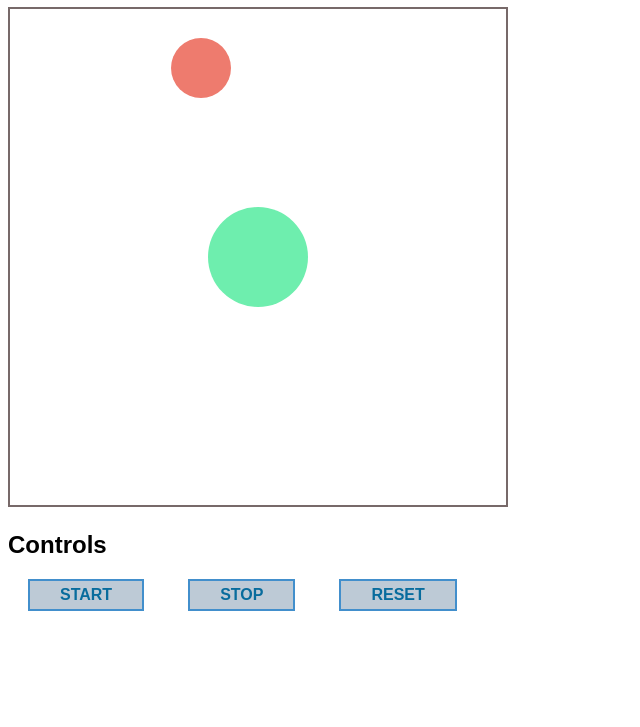
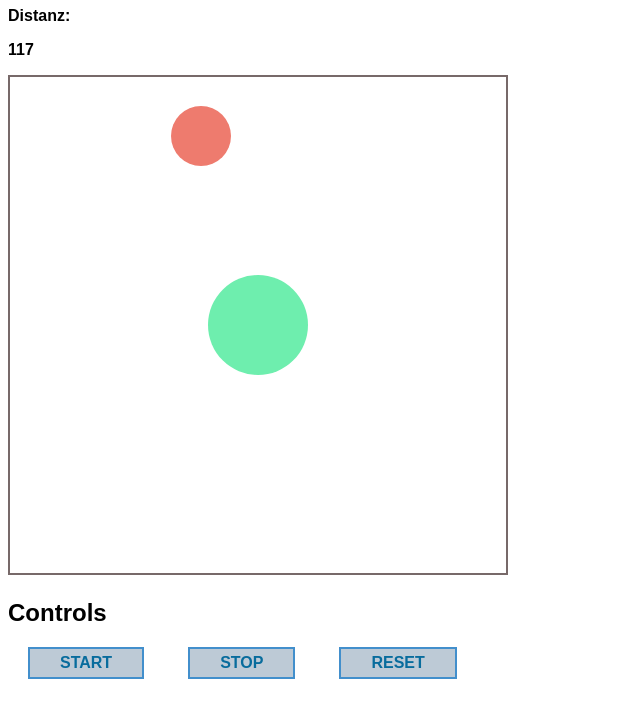
Before and after one commit to smuefsmuef/vektorBall, a plain HTML site: page index.html in a window 1280 px wide. Shown: the part 73-800 px from the top of the page, without its empty margins (0-640 px from the left). Drawn offline with Linux system fonts and the light colour scheme.

Commit message:
aufgabe c, in arbeit

```diff
--- a/ball.js
+++ b/ball.js
@@ -38,11 +38,20 @@ var dy = 1;
 var newX;
 var newY;
 
+// Norm = Distanz zwischen Mitte Punkt 1 und 2
+var normVectorPK;
+
+document.getElementById("distanz").innerText = calculateNorm(x, y, xKreisMitte, yKreisMitte) - r - rKreis; // init 117
+
+
+// test
+
 
 function startAnimation() {
   if (timerFunction == null) {
     timerFunction = setInterval(animate, 20);
   }
+
 }
 
 function stopAnimation() {
@@ -71,7 +80,6 @@ function resetCircle() {
 function resetPoint() {
 //Aufgabe b)
   // Norm Mittelpunkt zu Mittelpunkt muss grösser als Radius plus Radius sein.
-
   var nextX = Math.round(Math.random() * (500 - 2 - 2 * r) + r);
   var nextY = Math.round(Math.random() * (500 - 2 - 2 * r) + r);
   var xKomponenteVektorMM = (nextX - xKreisMitte);
@@ -119,6 +127,9 @@ function animate() {
   // set new point 1 (point 3 becomes point 1)
   punkt.setAttribute("cx", newX);
   punkt.setAttribute("cy", newY);
+
+  //c)
+  document.getElementById("distanz").innerText = calculateNorm(newX, newY, xKreisMitte, yKreisMitte) - r - rKreis;
 }
 
 //Aufgabe a)
@@ -133,10 +144,17 @@ function reflectPointOnCirlce() {
   var normVectorMP = Math.round(Math.sqrt(Math.pow(xKomponenteVektorMP, 2) + Math.pow(yKomponenteVektorMP, 2)));
 
   if (normVectorMP <= (rKreis + r)) {
-    console.log("/////////////////   it's the same /////////////////   ");
+    console.log("/////////////////   bounce back /////////////////   ");
     dy = -dy;
     dx = -dy;
   }
 }
 
-//Aufgabe b)
+//Aufgabe c) // todo: check aufgabe 3
+function calculateNorm(xPunkt, yPunkt, xKreis, yKreis) {
+  let xKomponenteVektorPK = (xKreis - xPunkt);
+  let yKomponenteVektorPK = (yKreis - yPunkt);
+  normVectorPK = Math.round(Math.sqrt(Math.pow(xKomponenteVektorPK, 2) + Math.pow(yKomponenteVektorPK, 2)));
+  return normVectorPK;
+
+}
--- a/index.html
+++ b/index.html
@@ -7,11 +7,18 @@
 </head>
 <h1>VektorBall</h1>
 
+<div><p>Distanz: <p>
+  <p id="distanz"></p>
+</div>
+
+
 <svg width="500" height="500">
   <rect></rect>
   <circle id="kreis" cx="250" cy="250" r="50"></circle>
   <circle id="punkt" cx="193" cy="61" r="30"></circle>
 </svg>
+
+
 
 <h2>Controls</h2>
 <button type="button" value="Start Animation" onclick="startAnimation()" id="run">START</button>
--- a/stylesheet.css
+++ b/stylesheet.css
@@ -1,10 +1,4 @@
-h1 {
-    color: black;
-    font-weight: bold;
-    font-family: sans-serif;
-}
-
-h2 {
+h1, h2, h5, p {
     color: black;
     font-weight: bold;
     font-family: sans-serif;
```
